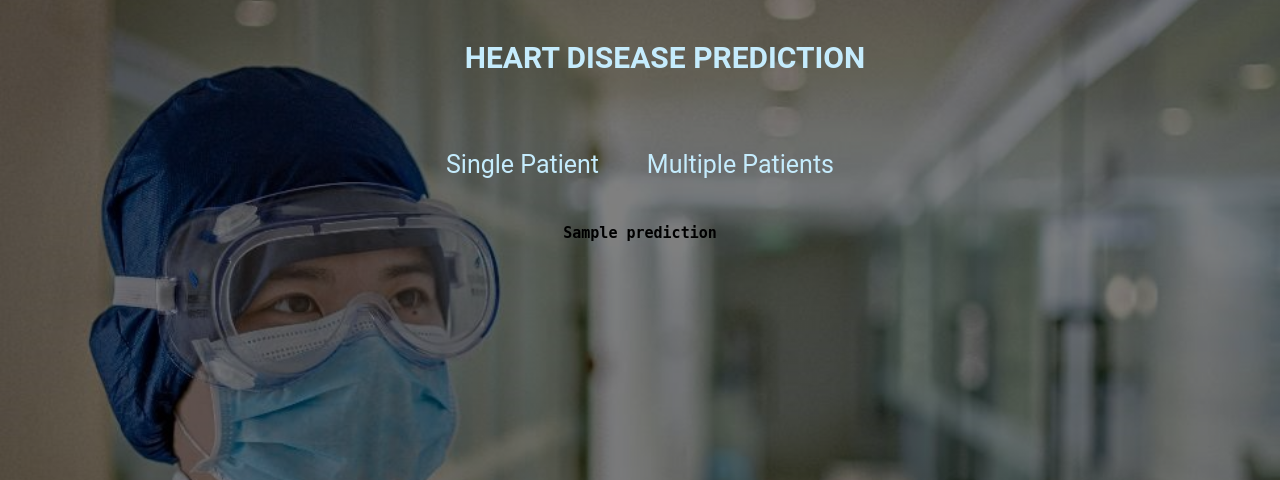
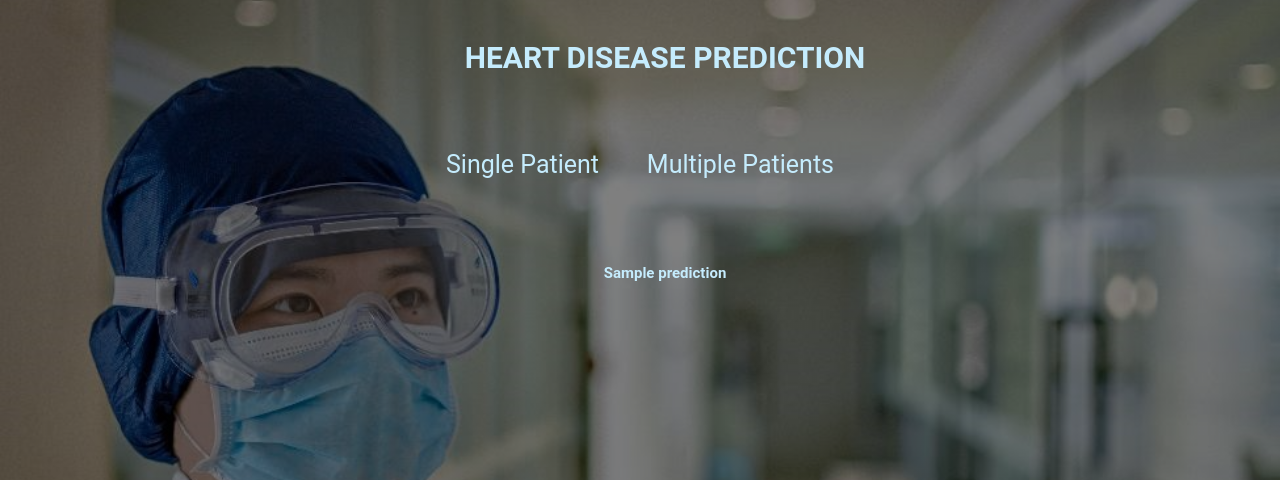
Before and after one commit to leelamanikanta/Heart-Disease-prediction_End_to_End, a Flask app: template templates/predict.html in a window 1280 px wide. Shown: the top 480 px of the page. Run offline with Flask 2, Linux system fonts and the light colour scheme; the template is opened without the code that fills it: most values are stand-ins (such as "Sample title", 1, 10 or a date in 2020); some libraries are stand-ins or nearby versions.

Commit message:
Update predict.html

```diff
--- a/templates/predict.html
+++ b/templates/predict.html
@@ -16,7 +16,7 @@
 		</ul>
 	</div>
 	<br>
-    <h2 style="font-size:15px">{{ prediction }} </h2>
+    <h1 style="font-size:15px">{{ prediction }} </h1>
 </center>
  </div>
 </body>
```
